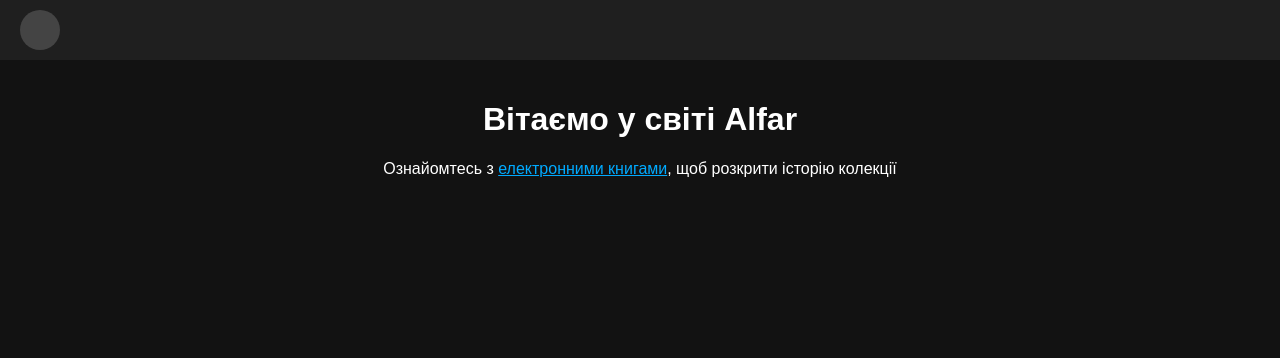
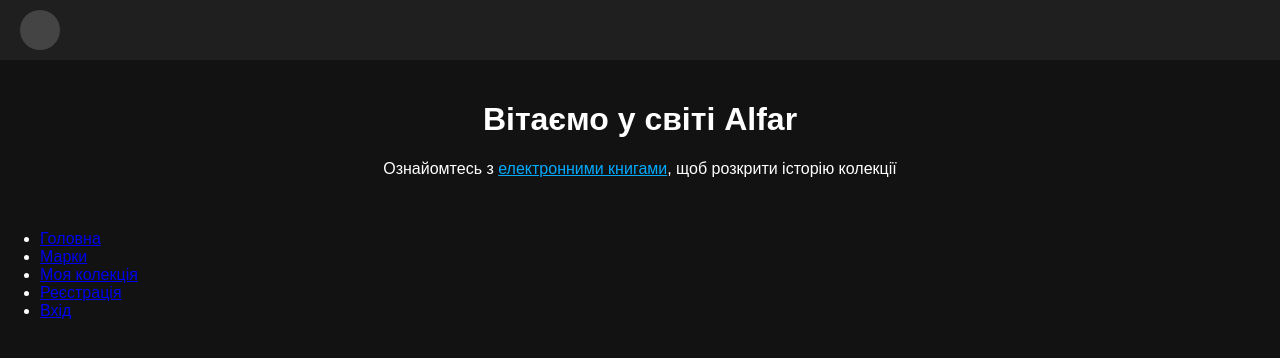
Before and after one commit to MrAura-888/alfar-site, a plain HTML site: page index.html in a window 1280 px wide. Drawn offline with Linux system fonts and the light colour scheme.

Commit message:
Update index.html

```diff
--- a/index.html
+++ b/index.html
@@ -90,6 +90,16 @@
     </div>
   </div>
 
+  <nav>
+  <ul>
+    <li><a href="index.html">Головна</a></li>
+    <li><a href="stamps.html">Марки</a></li>
+    <li><a href="collection.html">Моя колекція</a></li>
+    <li><a href="register.html">Реєстрація</a></li>
+    <li><a href="login.html">Вхід</a></li>
+  </ul>
+</nav>
+
   <script>
     function toggleMenu() {
       const menu = document.getElementById("menu");
```
